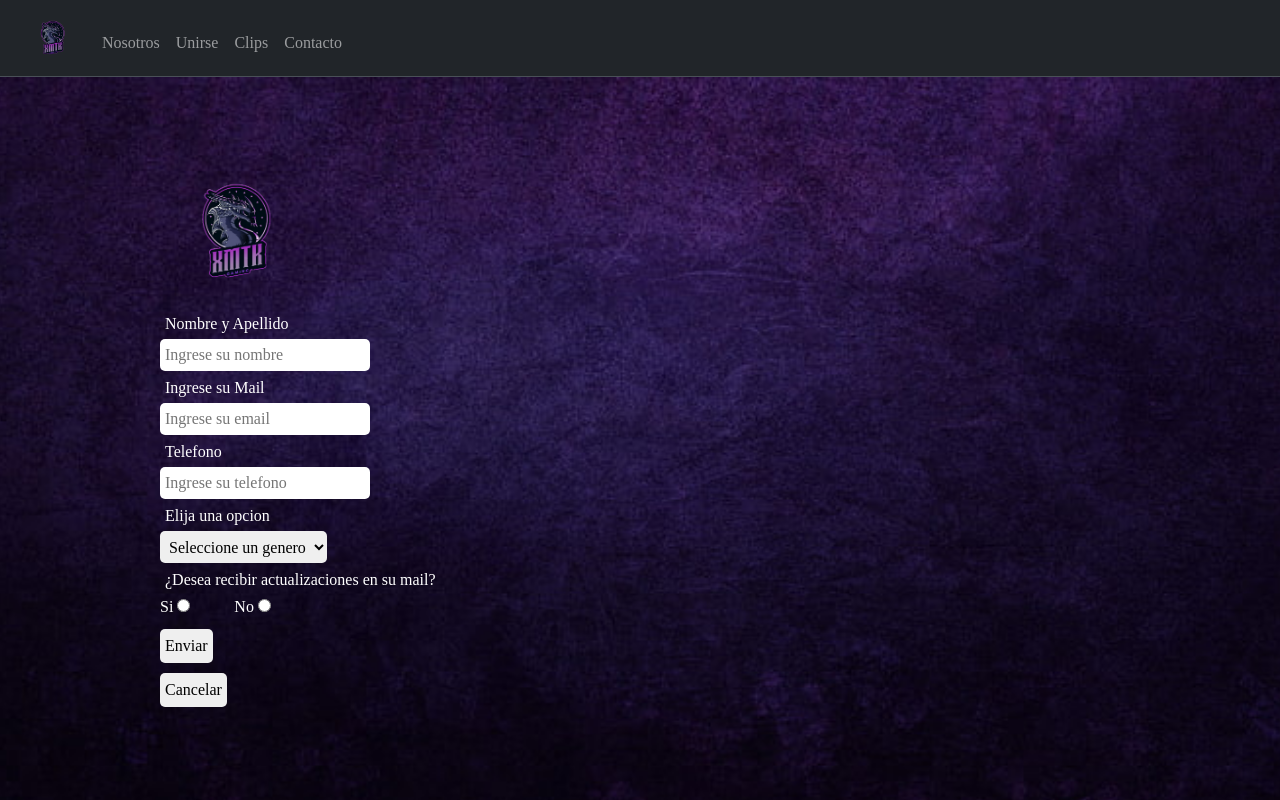
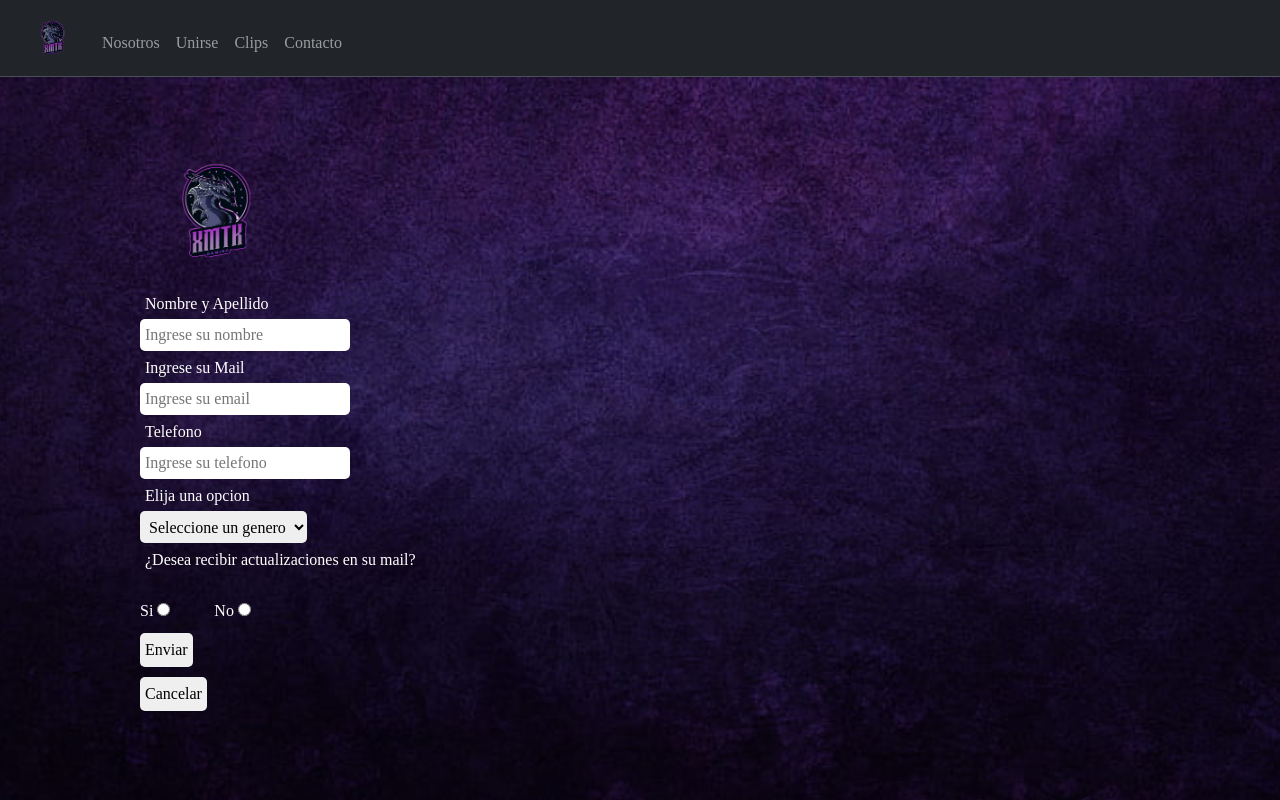
Before and after one commit to Joacko24/Pre-entrega3.FernandezJ, a website: page pages/unirse.html in a window 1280 px wide. Shown: the top 800 px of the page. Drawn offline with nearby package versions, Linux system fonts and the light colour scheme.

Commit message:
Terminando pagina unirse 2

```diff
--- a/css/styles.css
+++ b/css/styles.css
@@ -53,8 +53,9 @@ body{
 .texto-etiqueta{
     color: black;
 }
+
 .posi-formulario{
-    padding: 80px;
+    padding: 60px;
 }
 
 .imagen-formulario{
```
Also changed, not shown: pages/unirse.html (+1 -1 lines).
